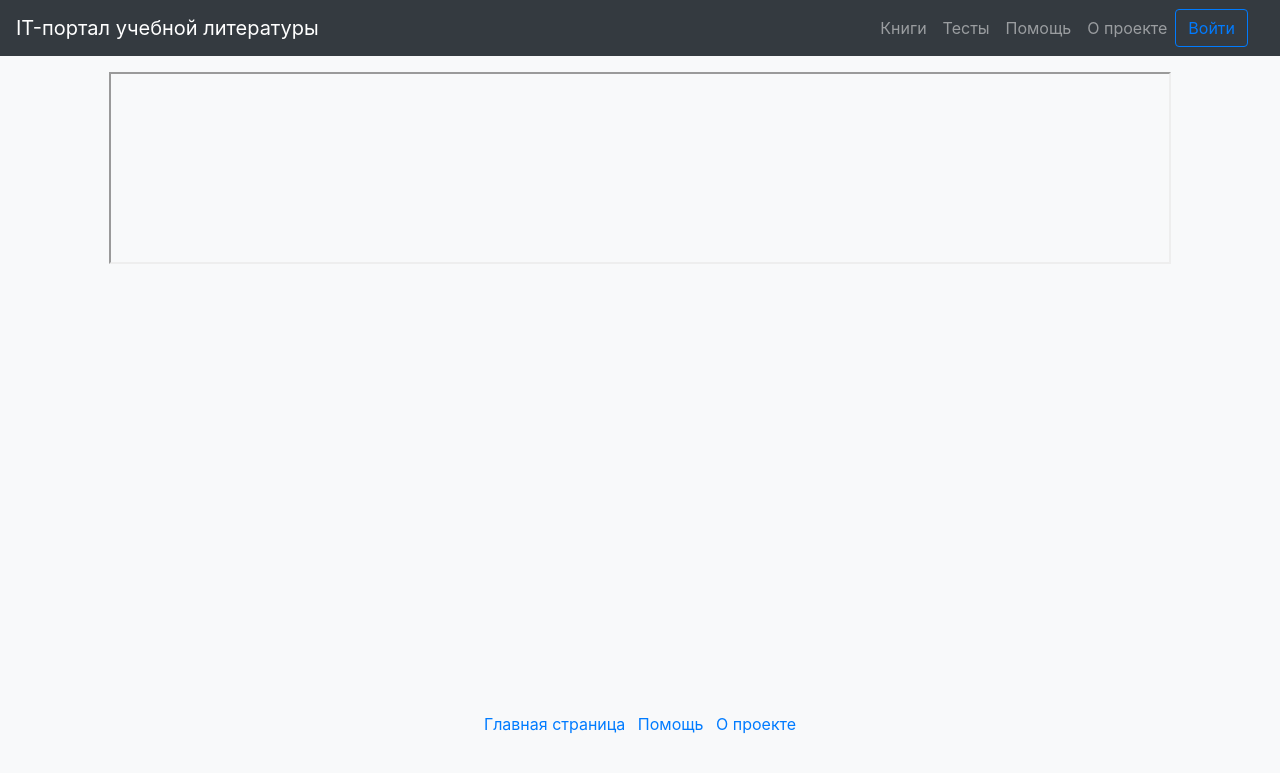
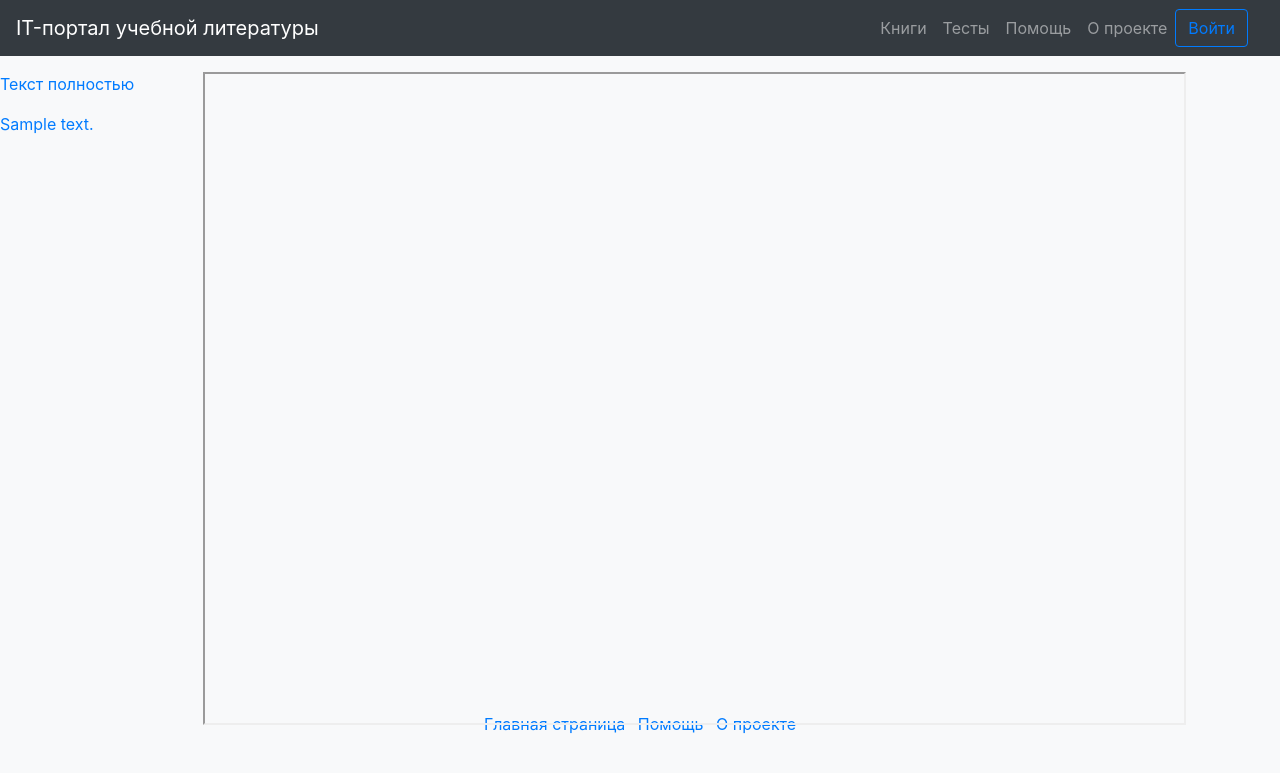
Before and after one commit to xDanteGooDx/Diplom_Django_Server, a Django app: page /books/1/ in a window 1280 px wide. Shown: the top 773 px of the page. Run offline with Django 3.2, Linux system fonts and the light colour scheme; tables that the repository leaves empty hold one stand-in row (values such as "Sample post"); some libraries are stand-ins or nearby versions.

Commit message:
Разбивает на главы(fix)

```diff
--- a/MySite/templates/MySite/editor.html
+++ b/MySite/templates/MySite/editor.html
@@ -12,8 +12,8 @@
                 Добавьте обложку(необязательно)
             </p>
             {{ book.icon_book }}
-
-            <textarea name="editor1" id="editor1" rows="10" cols="80">
+            <div style="height: 10px"></div>
+            <textarea name="editor1" id="editor1" rows="10" cols="80" required="True">
                 {{ text }}
             </textarea>
 
--- a/MySite/templates/MySite/readBook.html
+++ b/MySite/templates/MySite/readBook.html
@@ -1,11 +1,14 @@
 {% extends "MySite/template.html" %}
 
 {% block content %}
-    <div class="row">
-        <div class="col-md-1 mb-3">
-
+    <div class="row" style="height: 100%; width: 95%">
+        <div class="col-md-2">
+            <a href="{% url 'readBook' args.book.id %}"><p>Текст полностью</p></a>
+            {% for header in args.header %}
+                <a href="{% url 'readHeaderBook' args.book.id header.id %}"><p>{{ header.text_header }}</p></a>
+            {% endfor %}
         </div>
-        <div class="col-md-10 mb-3">
+        <div class="col-md-10">
             <iframe src="{{ args.content.text_html.url }}" width="100%" height="120%">
 
             </iframe>
--- a/MySite/urls.py
+++ b/MySite/urls.py
@@ -21,6 +21,7 @@ urlpatterns = [
     path('tests/addtest', views.addTest, name='addTest'),
     path('tests/<number>/', views.makeTest, name='makeTest'),
     path('books/<number>/', views.readBook, name='readBook'),
+    path('books/<number>/<header>', views.readHeaderBook, name='readHeaderBook'),
     path('help/', views.getHelp, name='getHelp'),
     path('about/', views.getAbout, name='getAbout'),
     path('rest/', include(router.urls)),
--- a/MySite/views.py
+++ b/MySite/views.py
@@ -1,4 +1,5 @@
 import base64
+import datetime
 import os
 import socket
 import string
@@ -213,77 +214,56 @@ def addBook(request):
                 with open(path_to_html + '/' + item.name, "wb+") as destination:
                     for chuck in item.chunks():
                         destination.write(chuck)
-
-            head_text = ""
+            # --------------
             path = settings.MEDIA_ROOT + '/' + text_model.text_html.name
             file = open(path, "r")
-            src = 'src="'
+            text = ''
             while True:
                 line = file.readline()
-                head_text += line
-                if not line or (line.find('<body') >= 0):
-                    break
-            header_flag = False
-            name_header = 1
-            text_header = ''
-            text_header_flag = False
-            new_header = None
-            while True:
-                line = file.readline()
-                if line.find('<h1>') >= 0:
-                    text_header_flag = True
-                    if header_flag == False:
-                        new_header = open(
-                            settings.MEDIA_ROOT + '/' + os.path.splitext(text_model.text_html.name)[0] + '_' + str(
-                                name_header) + '.html',
-                            'w')
-                        new_header.write(head_text)
-                        header_flag = True
-                    else:
-                        new_header.write('</body>\n')
-                        new_header.write('</html>')
-                        new_header.close()
-                        new_header_model = Header()
-                        new_header_model.id_book = book_model
-                        new_header_model.text_header = text_header.replace('<h1>', '').replace('\n', '').replace('\t',
-                                                                                                                 '')
-                        new_header_model.save()
-                        text_header = ''
-                        new_text = Text()
-                        new_text.id_header = new_header_model
-                        new_text.text_html = settings.MEDIA_ROOT + '/' + os.path.splitext(text_model.text_html.name)[
-                            0] + '_' + str(
-                            name_header) + '.html'
-                        new_text.save()
-                        name_header += 1
-                        new_header = open(
-                            settings.MEDIA_ROOT + '/' + os.path.splitext(text_model.text_html.name)[0] + '_' + str(
-                                name_header) + '.html',
-                            'w')
-                        new_header.write(head_text + line)
-                if line.find('</h1>') >= 0:
-                    text_header_flag = False
-                if header_flag:
-                    new_header.write(line)
-                    if text_header_flag:
-                        text_header += line
-                if not line and header_flag:
-                    new_header.close()
-                    new_header_model = Header()
-                    new_header_model.id_book = book_model
-                    new_header_model.text_header = text_header.replace('<h1>', '').replace('\n', '').replace('\t',
-                                                                                                             '')
-                    new_header_model.save()
-                    text_header = ''
-                    new_text = Text()
-                    new_text.id_header = new_header_model
-                    new_text.text_html = settings.MEDIA_ROOT + '/' + os.path.splitext(text_model.text_html.name)[
-                        0] + '_' + str(
-                        name_header) + '.html'
-                    new_text.save()
-                    break
+                text += line
                 if not line:
                     break
+            # text = text.replace('\r', '').replace('\n', '').replace('\t', '')
+            new_text = []
+            text = text.split('<h1>')
+            for item in text:
+                new_text.append(item.split('</h1>'))
+            new_text[0] = new_text[0][0].split('<body>')
+            # new_header = open(
+            #     settings.MEDIA_ROOT + '/' + os.path.splitext(text_model.text_html.name)[0] + '_' + str(
+            #         name_header) + '.html',
+            #     'w')
+            num_header = 1
+            now = datetime.datetime.now()
+            if len(new_text) > 1:
+                for item in new_text:
+                    if len(item) == 1:
+                        continue
+                    path = settings.MEDIA_ROOT + '/' + os.path.splitext(text_model.text_html.name)[0] + '_' + str(
+                        num_header) + '.html'
+                    num_header += 1
+                    file = open(path, "w", encoding='utf-8')
+                    if len(new_text[0]) > 1:
+                        file.write(new_text[0][0] + '<h1>' + item[0] + '</h1>' + item[1] + '</body></html>')
+                    else:
+                        file.write('<h1>' + item[0] + '</h1>' + item[1] + '</body></html>')
+                    file.close()
+                    new_header = Header()
+                    new_header.id_book = book_model
+                    text_for_header = []
+                    text_for_header.append(item[0].split('>'))
+                    if len(text_for_header) > 1:
+                        text_for_header2 = []
+                        for item in text_for_header:
+                            text_for_header2.append(item.split('</'))
+                        new_header.text_header = text_for_header[1][0]
+                    else:
+                        new_header.text_header = item[0]
+                    new_header.save()
+                    new_Text = Text()
+                    new_Text.id_header = new_header
+                    new_Text.text_html = path
+                    new_Text.save()
             return render(request, "MySite/successfulAddBook.html", {'args': args})
     else:
         form = UploadFileForm()
@@ -305,6 +285,53 @@ def editor(request):
             else:
                 book_model.icon_book = book['icon_book'].value()
             book_model.save()
+            # -----------
+            text = request.POST['editor1']
+            now = datetime.datetime.now()
+            fullText = FullText()
+            fullText.text_html = 'uploads/' + str(now.year) + '/' + str(now.month) + '/' + str(now.day) + '/' + str(
+                now.hour) + '/' + str(now.minute) + '/' + 'text_of_editor.html'
+            fullText.id_book = book_model
+            fullText.save()
+            os.makedirs(settings.MEDIA_ROOT + '/uploads/' + str(now.year) + '/' + str(now.month) + '/' + str(
+                now.day) + '/' + str(
+                now.hour) + '/' + str(now.minute))
+            path = settings.MEDIA_ROOT + '/uploads/' + str(now.year) + '/' + str(now.month) + '/' + str(
+                now.day) + '/' + str(
+                now.hour) + '/' + str(now.minute) + '/' + 'text_of_editor.html'
+            file = open(path, "w", encoding='utf-8')
+            file.write(text)
+            file.close()
+            # ----------
+            num_header = 1
+            text = text.replace('\r', '').replace('\n', '').replace('\t', '')
+            new_text = []
+            text = text.split('<h1>')
+            for item in text:
+                new_text.append(item.split('</h1>'))
+            new_text[0] = new_text[0][0].split('<body>')
+            if len(new_text) > 1:
+                for item in new_text:
+                    if len(item) == 1:
+                        continue
+                    path = settings.MEDIA_ROOT + '/uploads/' + str(now.year) + '/' + str(now.month) + '/' + str(
+                        now.day) + '/' + str(
+                        now.hour) + '/' + str(now.minute) + '/' + 'text_of_editor_' + str(num_header) + '.html'
+                    num_header += 1
+                    file = open(path, "w", encoding='utf-8')
+                    if len(new_text[0]) > 1:
+                        file.write(new_text[0][0] + '<h1>' + item[0] + '</h1>' + item[1] + '</body></html>')
+                    else:
+                        file.write('<h1>' + item[0] + '</h1>' + item[1] + '</body></html>')
+                    file.close()
+                    new_header = Header()
+                    new_header.id_book = book_model
+                    new_header.text_header = item[0]
+                    new_header.save()
+                    new_Text = Text()
+                    new_Text.id_header = new_header
+                    new_Text.text_html = path
+                    new_Text.save()
             return render(request, "MySite/successfulAddBook.html", {'args': args})
     else:
         book = BookForm()
@@ -350,6 +377,16 @@ def readBook(request, number):
     args['username'] = auth.get_user(request)
     args['book'] = Book.objects.get(id=number)
     args['content'] = FullText.objects.get(id_book=number)
+    args['header'] = Header.objects.all().filter(id_book=number)
+    return render(request, "MySite/readBook.html", {'args': args})
+
+
+def readHeaderBook(request, number, header):
+    args = {}
+    args['username'] = auth.get_user(request)
+    args['book'] = Book.objects.get(id=number)
+    args['content'] = Text.objects.get(id_header=header)
+    args['header'] = Header.objects.all().filter(id_book=number)
     return render(request, "MySite/readBook.html", {'args': args})
 
 
```
